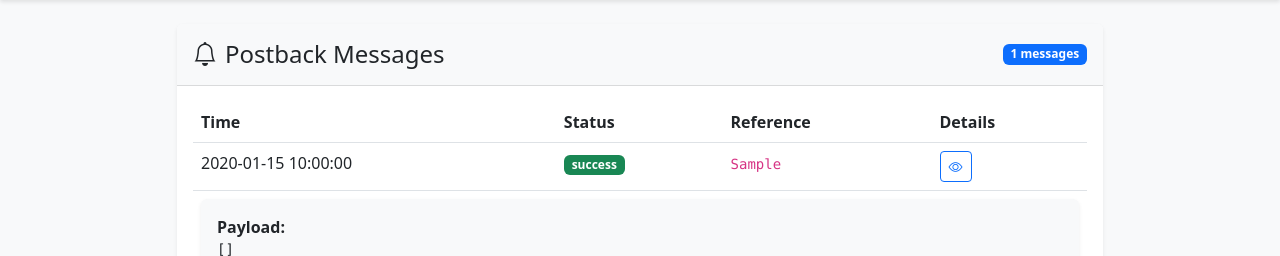
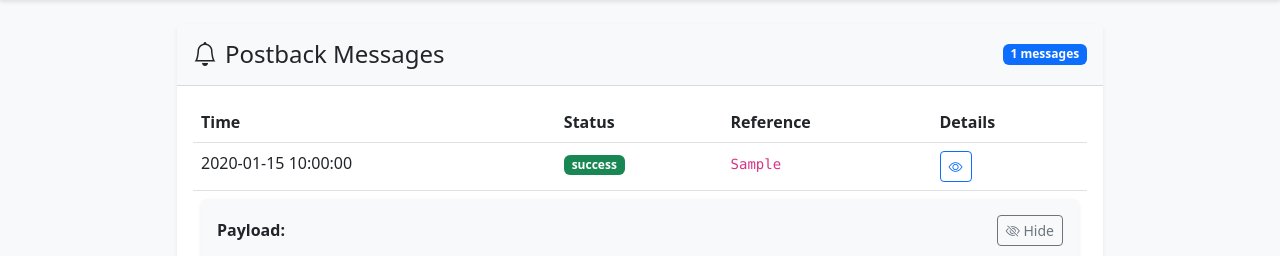
Before and after one commit to lilyfrank05/terminal-connect-test, a Flask app: template app/templates/postbacks.html in a window 1280 px wide, after a click that opens the changed part. Shown: the part 56-312 px from the top of the page. Run offline with Flask 3, Linux system fonts and the light colour scheme; the template is opened without the code that fills it: most values are stand-ins (such as "Sample title", 1, 10 or a date in 2020); some libraries are stand-ins or nearby versions.

Commit message:
be able to collapse the postback details

```diff
--- a/app/templates/postbacks.html
+++ b/app/templates/postbacks.html
@@ -45,7 +45,14 @@
                                     <td colspan="4" class="p-0">
                                         <div class="collapse" id="details-{{ loop.index }}">
                                             <div class="card card-body bg-light m-2">
-                                                <strong>Payload:</strong>
+                                                <div class="d-flex justify-content-between align-items-center mb-2">
+                                                    <strong>Payload:</strong>
+                                                    <button class="btn btn-sm btn-outline-secondary" type="button"
+                                                            data-bs-toggle="collapse"
+                                                            data-bs-target="#details-{{ loop.index }}">
+                                                        <i class="bi bi-eye-slash"></i> Hide
+                                                    </button>
+                                                </div>
                                                 <pre class="mb-2" style="white-space: pre-wrap; word-break: break-all;"><code>{{ postback.payload|tojson(indent=2) }}</code></pre>
                                                 <strong>Headers:</strong>
                                                 <pre class="mb-0"><code>{{ postback.headers|tojson(indent=2) }}</code></pre>
```
